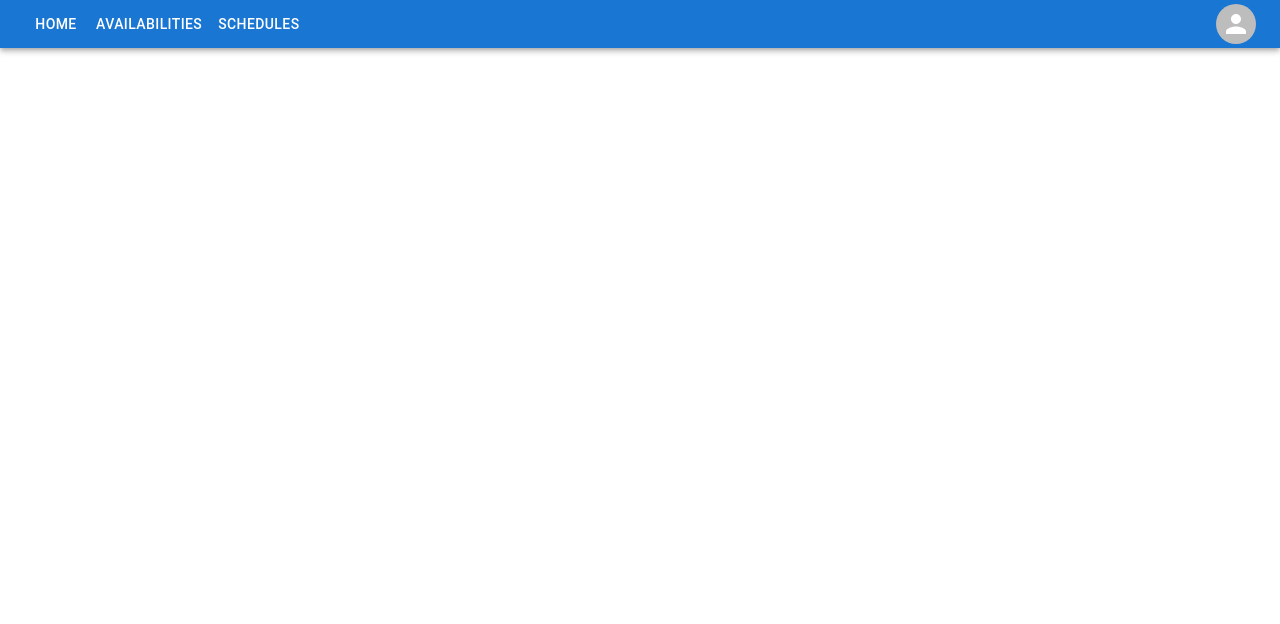
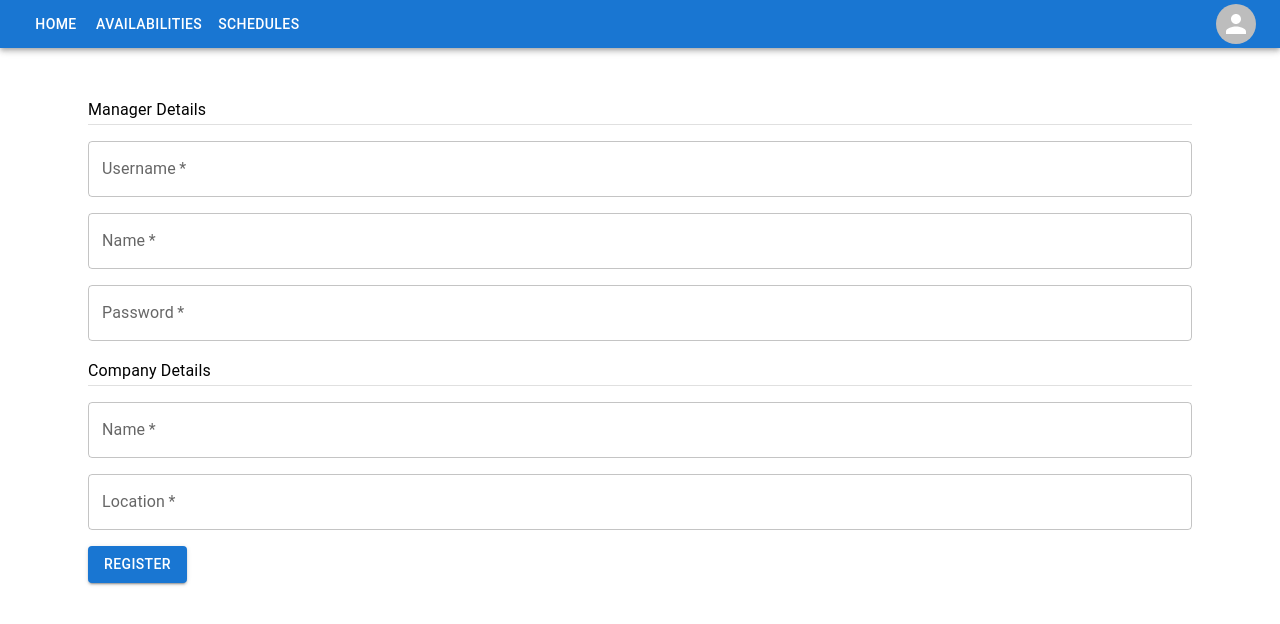
Before and after one commit to rkulcs/shift-scheduler, a React (Vite) app in the folder frontend/: page /company-registration in a window 1280 px wide. Shown: the top 624 px of the page. Built offline with nearby package versions, Linux system fonts and the light colour scheme.

Commit message:
Add manager registration form

```diff
--- a/frontend/package.json
+++ b/frontend/package.json
@@ -15,6 +15,7 @@
     "@mui/material": "^5.15.19",
     "react": "^18.2.0",
     "react-dom": "^18.2.0",
+    "react-hook-form": "^7.51.5",
     "react-router-dom": "^6.23.1"
   },
   "devDependencies": {
--- a/frontend/src/App.tsx
+++ b/frontend/src/App.tsx
@@ -3,6 +3,7 @@ import NavBar from "./components/NavBar"
 import Home from "./pages/Home"
 import Login from "./pages/Login"
 import { Box, Container, Stack } from "@mui/material"
+import CompanyRegistration from "./pages/CompanyRegistration"
 
 function App() {
   return (
@@ -16,6 +17,7 @@ function App() {
             <Routes>
               <Route path="/" element={<Home />} />
               <Route path="/login" element={<Login />} />
+              <Route path="/company-registration" element={<CompanyRegistration />} />
             </Routes>
           </Container>
         </Box>
--- /dev/null
+++ b/frontend/src/pages/CompanyRegistration.tsx
@@ -0,0 +1,90 @@
+import { Container, Divider, TextField, Typography, Box, Button } from "@mui/material"
+import { useForm, SubmitHandler, Controller } from "react-hook-form"
+
+type CompanyRegistrationFormInput = {
+  username: string,
+  name: string,
+  password: string,
+  company: Company
+}
+
+const userFields = {
+  "username": "Username",
+  "name": "Name",
+  "password": "Password",
+}
+
+const companyFields = {
+  "company.name": "Name",
+  "company.location": "Location"
+}
+
+export default function CompanyRegistration() {
+  const {
+    control,
+    handleSubmit,
+    watch,
+    formState: { errors }
+  } = useForm<CompanyRegistrationFormInput>()
+
+  const onSubmit: SubmitHandler<CompanyRegistrationFormInput> = data => console.log(data)
+
+  return (
+    <Container fixed>
+      <form onSubmit={handleSubmit(onSubmit)}>
+        <Typography variant="subtitle1">Manager Details</Typography>
+        <Divider />
+        <Box mt={2}>
+          {Object.keys(userFields).map((fieldName: any) => {
+            const fieldLabel: string = userFields[fieldName]
+
+            return (
+              <Controller
+                name={fieldName}
+                control={control}
+                render={({ field }) => {
+                  return (
+                    <TextField
+                      required
+                      label={fieldLabel}
+                      {...field}
+                      sx={{ mb: 2, display: 'block' }}
+                      fullWidth
+                    />
+                  )
+                }}
+              />
+            )
+          })}
+        </Box>
+
+        <Typography variant="subtitle1">Company Details</Typography>
+        <Divider />
+        <Box mt={2}>
+          {Object.keys(companyFields).map((fieldName: any) => {
+            const fieldLabel: string = companyFields[fieldName]
+
+            return (
+              <Controller
+                name={fieldName}
+                control={control}
+                render={({ field }) => {
+                  return (
+                    <TextField
+                      required
+                      label={fieldLabel}
+                      {...field} sx={{ mb: 2, display: 'block' }}
+                      fullWidth
+                    />
+                  )
+                }}
+              />
+            )
+          })}
+        </Box>
+
+        <Button variant="contained" type="submit">Register</Button>
+      </form>
+    </Container>
+  )
+}
```
Also changed, not shown: frontend/src/model/Company.ts (added, +9 -0 lines), 2 other files (tests, documents, lock files or other folders).
